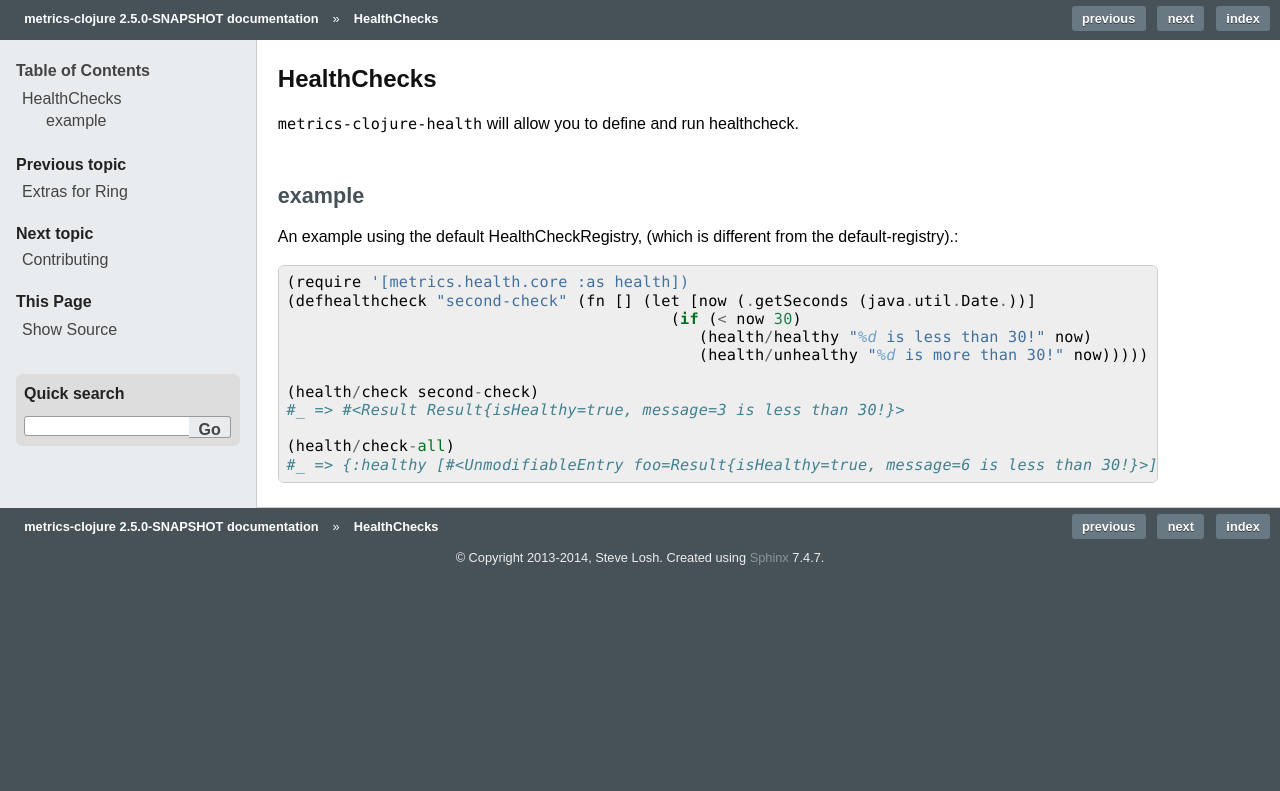
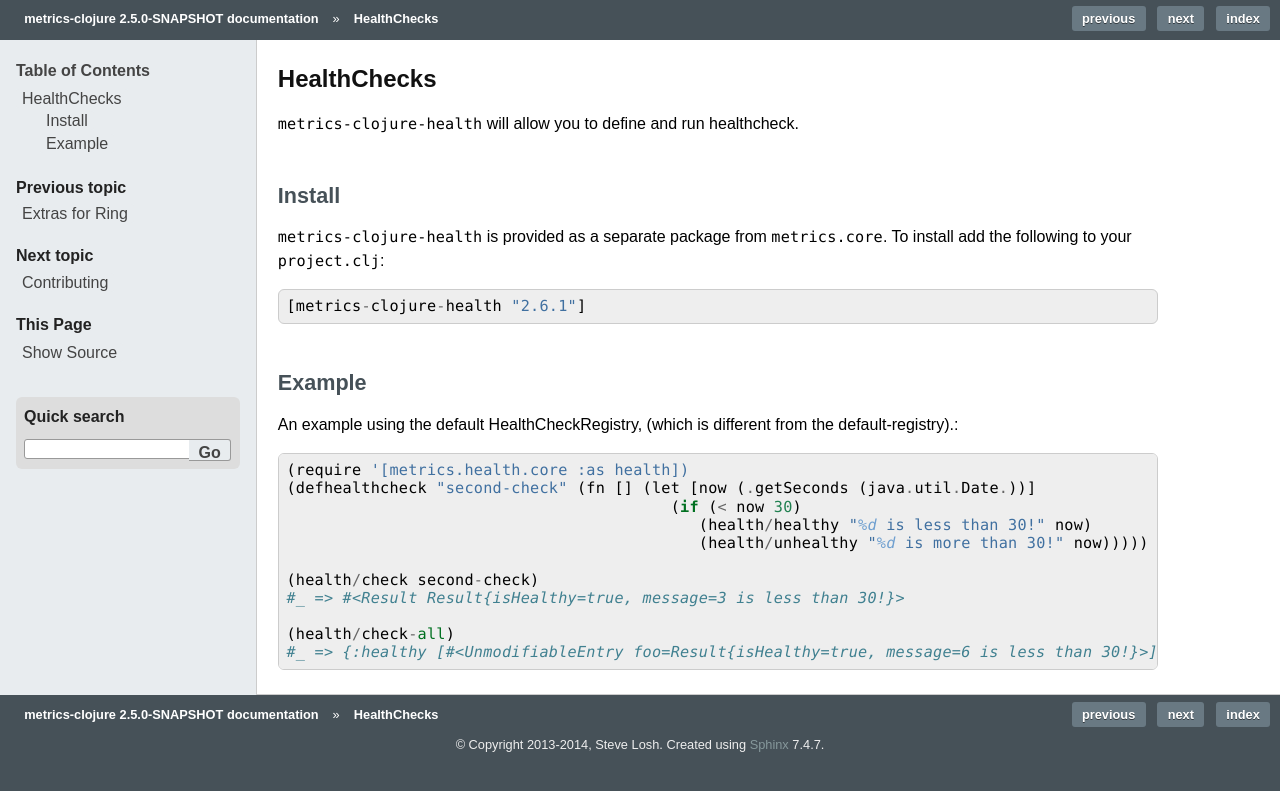
Before and after one commit to clj-commons/metrics-clojure, a Sphinx documentation site: the page built from docs/source/healthchecks.rst, in a window 1280 px wide. Shown: the top 791 px of the page. Built offline with Sphinx 7.4.7, drawn with Linux system fonts in a browser that asks for light colours.

Commit message:
Update docs for metrics-clojure, metrics-clojure-health
- Bumps the version number for `metrics-clojure` to 2.6.1
- Adds a directive to the `metrics-clojure-health` docs that
  explicitly states that this package must be installed in order
  to use the health checks

```diff
--- a/docs/source/healthchecks.rst
+++ b/docs/source/healthchecks.rst
@@ -3,7 +3,16 @@ HealthChecks
 
 ``metrics-clojure-health`` will allow you to define and run healthcheck.
 
-example
+Install
+-------
+
+``metrics-clojure-health`` is provided as a separate package from ``metrics.core``.
+To install add the following to your ``project.clj``::
+
+    [metrics-clojure-health "2.6.1"]
+
+
+Example
 -------
 
 An example using the default HealthCheckRegistry, (which is different
--- a/docs/source/installation.rst
+++ b/docs/source/installation.rst
@@ -3,6 +3,6 @@ Installation
 
 Add this to your ``project.clj``'s dependencies::
 
-    [metrics-clojure "2.6.0"]
+    [metrics-clojure "2.6.1"]
 
 That's it.
```
